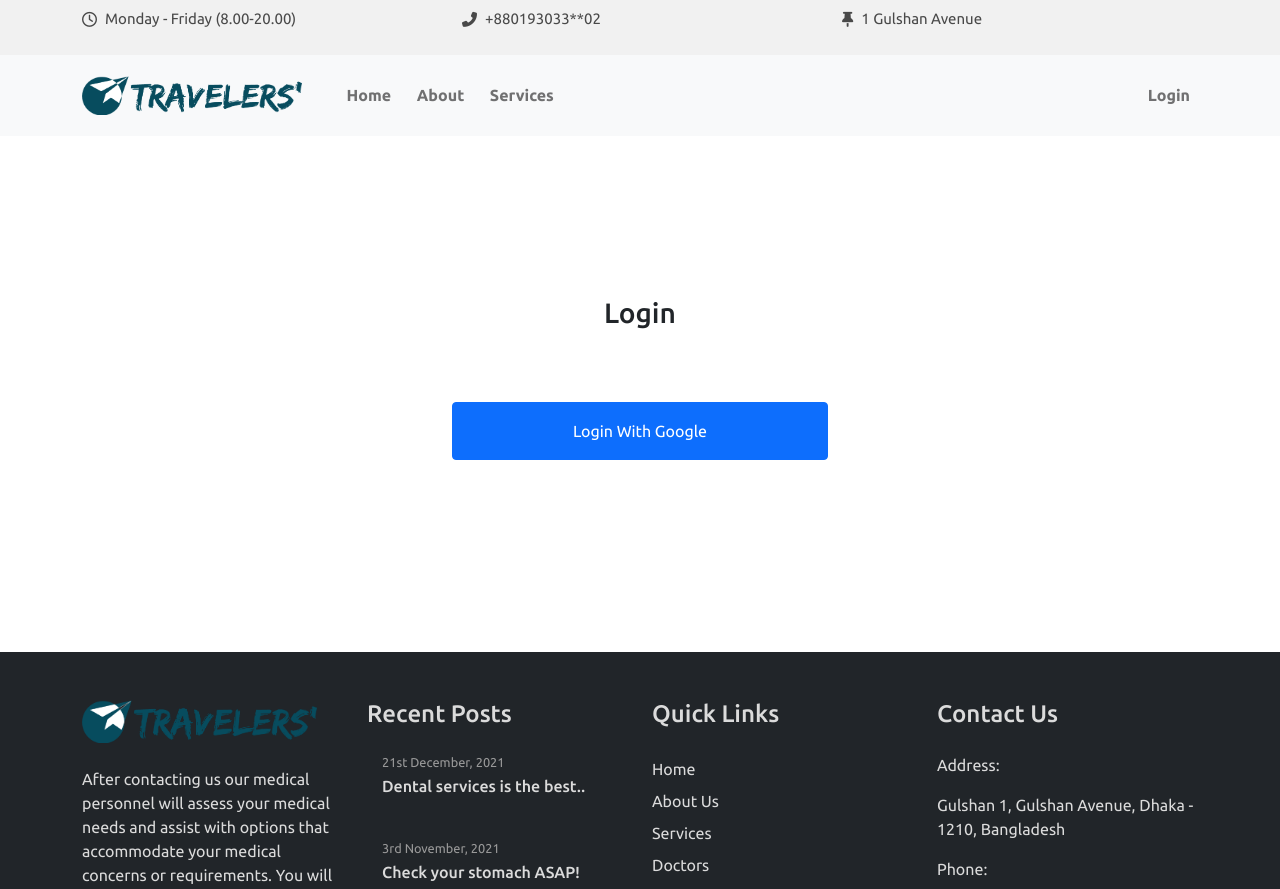
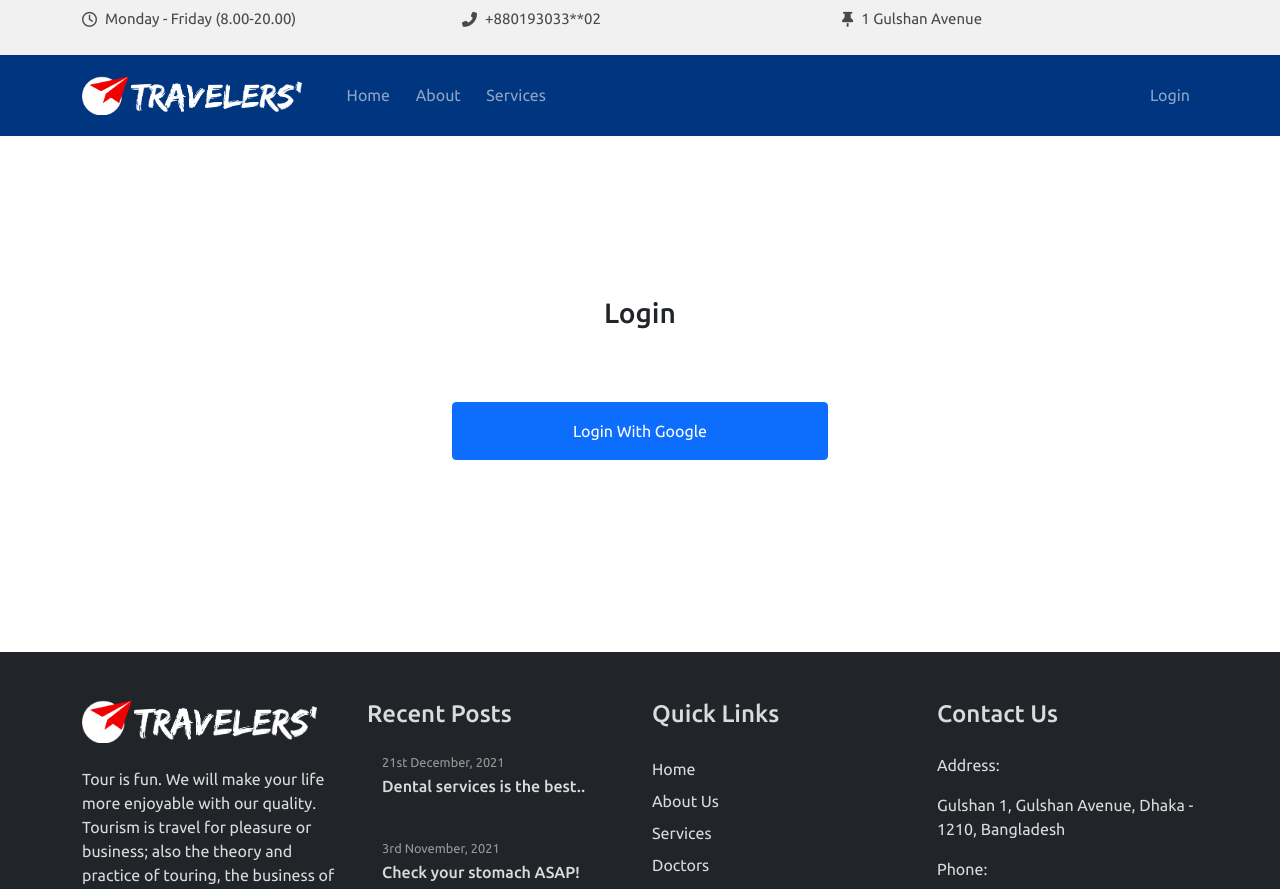
Before and after one commit to asrafulislamgh/travelers--tourism-website-client-11, a React (Create React App) app: page /login in a window 1280 px wide. Shown: the top 889 px of the page. Built offline with nearby package versions, Linux system fonts and the light colour scheme; no server answers.

Commit message:
pending button is updated

```diff
--- a/src/Pages/AllOrders/AllOrders.js
+++ b/src/Pages/AllOrders/AllOrders.js
@@ -5,6 +5,7 @@ import useAuth from "../../hooks/useAuth";
 
 const AllOrders = () => {
   const [allOrdersList, setAllOrdersList] = useState([]);
+  const [isUpdated, setIsUpdated] = useState(null);
   const { user } = useAuth();
   useEffect(() => {
     fetch("https://mighty-dawn-62358.herokuapp.com/booking")
@@ -12,7 +13,7 @@ const AllOrders = () => {
       .then((result) => {
         setAllOrdersList(result);
       });
-  }, [user.email]);
+  }, [user.email, isUpdated]);
   const handleDelete = (id) => {
     const confirmation = window.confirm("Are you sure to delete this?");
     if (confirmation) {
@@ -46,8 +47,14 @@ const AllOrders = () => {
         "content-type": "application/json",
       },
       body: JSON.stringify(selectedItem),
-    }).then(() => {});
-    console.log(selectedItem);
+    })
+      .then((res) => res.json())
+      .then((result) => {
+        if (result.modifiedCount > 0) {
+          setIsUpdated(true);
+          alert("Thank you for confirming the order.");
+        }
+      });
   };
 
   return (
@@ -90,7 +97,7 @@ const AllOrders = () => {
                 style={{
                   width: "40px",
                   borderRadius: "50%",
-                  padding: "5px 5px 5px 0",
+                  margin: "5px 5px 5px 0",
                 }}
                 src={allOrder.user?.photoURL}
                 alt=""
--- a/src/Pages/MyOrder/MyOrder.js
+++ b/src/Pages/MyOrder/MyOrder.js
@@ -4,6 +4,7 @@ import useAuth from "../../hooks/useAuth";
 
 const MyOrder = () => {
   const [myOrders, setMyOrders] = useState([]);
+  const [isUpdated, setIsUpdated] = useState(null);
   const { user } = useAuth();
   useEffect(() => {
     fetch("https://mighty-dawn-62358.herokuapp.com/booking")
@@ -14,7 +15,7 @@ const MyOrder = () => {
         );
         setMyOrders(myOrderList);
       });
-  }, [user.email]);
+  }, [user.email, isUpdated]);
 
   const handleDelete = (id) => {
     const confirmation = window.confirm("Are you sure to delete this?");
@@ -31,6 +32,23 @@ const MyOrder = () => {
           setMyOrders(remainingOrders);
         });
     }
+  };
+  const handleUpdate = (id) => {
+    const selectedItem = myOrders.find((item) => item._id === id);
+    fetch(`https://mighty-dawn-62358.herokuapp.com/allorders/${id}`, {
+      method: "PUT",
+      headers: {
+        "content-type": "application/json",
+      },
+      body: JSON.stringify(selectedItem),
+    })
+      .then((res) => res.json())
+      .then((result) => {
+        if (result.modifiedCount > 0) {
+          setIsUpdated(true);
+          alert("Thank you for confirming the order.");
+        }
+      });
   };
   return (
     <div>
@@ -64,8 +82,9 @@ const MyOrder = () => {
               <img
                 style={{
                   width: "40px",
+                  height: "40px",
                   borderRadius: "50%",
-                  padding: "5px 5px 5px 0",
+                  margin: "5px 5px 5px 0",
                 }}
                 src={myOrder.user?.photoURL}
                 alt=""
@@ -77,7 +96,11 @@ const MyOrder = () => {
             </Col>
             <Col>
               {!myOrder.status ? (
-                <Button variant="light" className="common-btn3 mt-4 mx-2">
+                <Button
+                  onClick={() => handleUpdate(myOrder._id)}
+                  variant="light"
+                  className="common-btn3 mt-4 mx-2"
+                >
                   Pending
                 </Button>
               ) : (
--- a/src/Pages/Service/ServiceDetail.js
+++ b/src/Pages/Service/ServiceDetail.js
@@ -68,12 +68,12 @@ const ServiceDetail = () => {
   return (
     <div className="my-5 py-5">
       <Row className="gy-3 gy-sm-5">
-        <Col xl={5} md={6}>
+        <Col xl={5} lg={4} md={6}>
           <div>
             <img className="w-100 rounded" src={selectedService?.img} alt="" />
           </div>
         </Col>
-        <Col xl={4} md={6}>
+        <Col xl={3} lg={3} md={5} className="mx-4">
           <div>
             <h1>{selectedService?.name}</h1>
             <p>{selectedService?.description}</p>
@@ -88,7 +88,7 @@ const ServiceDetail = () => {
             <h3>${selectedService?.price}</h3>
           </div>
         </Col>
-        <Col xl={3} md={6}>
+        <Col xl={3} lg={3} md={12} className="mx-4">
           <Row className="d-flex justify-content-center text-center">
             <Col style={{ maxWidth: "400px" }}>
               <h3 className="py-3">Add Service</h3>
--- a/src/Pages/Shared/Footer/Footer.js
+++ b/src/Pages/Shared/Footer/Footer.js
@@ -13,10 +13,10 @@ const Footer = () => {
             <div>
               <img style={{ width: "90%" }} src={logoFooter} alt="logo"></img>
               <p className="py-4">
-                After contacting us our medical personnel will assess your
-                medical needs and assist with options that accommodate your
-                medical concerns or requirements. You will be assessed by phone
-                using your description of symptoms.
+                Tour is fun. We will make your life more enjoyable with our
+                quality. Tourism is travel for pleasure or business; also the
+                theory and practice of touring, the business of attracting,
+                accommodating, and entertaining tourists
               </p>
               <Button variant="link" className="btn common-btn">
                 Learn More
--- a/src/Pages/Shared/Header/HeaderNav.css
+++ b/src/Pages/Shared/Header/HeaderNav.css
@@ -5,3 +5,7 @@ nav {
   padding-left: 0.8rem !important;
   padding-right: 0.8rem !important;
 }
+.nav-background {
+  background-color: #003580 !important;
+  font-weight: 400;
+}
--- a/src/Pages/Shared/Header/HeaderNav.js
+++ b/src/Pages/Shared/Header/HeaderNav.js
@@ -15,9 +15,9 @@ const HeaderNav = () => {
         collapseOnSelect
         expand="lg"
         bg="light"
-        variant="light"
+        variant="dark"
         sticky="top"
-        className="text-center"
+        className="text-center nav-background"
       >
         <Container className="py-2">
           <Navbar.Brand as={Link} to="/home">
@@ -33,7 +33,7 @@ const HeaderNav = () => {
               <Nav.Link
                 className="nav-item"
                 as={NavLink}
-                activeStyle={{ color: "#e00f28" }}
+                activeStyle={{ color: "#fff" }}
                 to="/home"
               >
                 Home
@@ -41,7 +41,7 @@ const HeaderNav = () => {
               <Nav.Link
                 className="nav-item"
                 as={NavLink}
-                activeStyle={{ color: "#e00f28" }}
+                activeStyle={{ color: "#fff" }}
                 to="/aboutus"
               >
                 About
@@ -49,7 +49,7 @@ const HeaderNav = () => {
               <Nav.Link
                 className="nav-item"
                 as={NavLink}
-                activeStyle={{ color: "#e00f28" }}
+                activeStyle={{ color: "#fff" }}
                 to="/services"
               >
                 Services
@@ -58,7 +58,7 @@ const HeaderNav = () => {
                 <Nav.Link
                   className="nav-item"
                   as={NavLink}
-                  activeStyle={{ color: "#e00f28" }}
+                  activeStyle={{ color: "#fff" }}
                   to="/myorder"
                 >
                   My Order
@@ -68,7 +68,7 @@ const HeaderNav = () => {
                 <Nav.Link
                   className="nav-item"
                   as={NavLink}
-                  activeStyle={{ color: "#e00f28" }}
+                  activeStyle={{ color: "#fff" }}
                   to="/allorders"
                 >
                   All Orders
@@ -78,7 +78,7 @@ const HeaderNav = () => {
                 <Nav.Link
                   className="nav-item"
                   as={NavLink}
-                  activeStyle={{ color: "#e00f28" }}
+                  activeStyle={{ color: "#fff" }}
                   to="/addservice"
                 >
                   Add Service
```
Also changed, not shown: src/img/logo.png, src/img/logo1.png (added).
